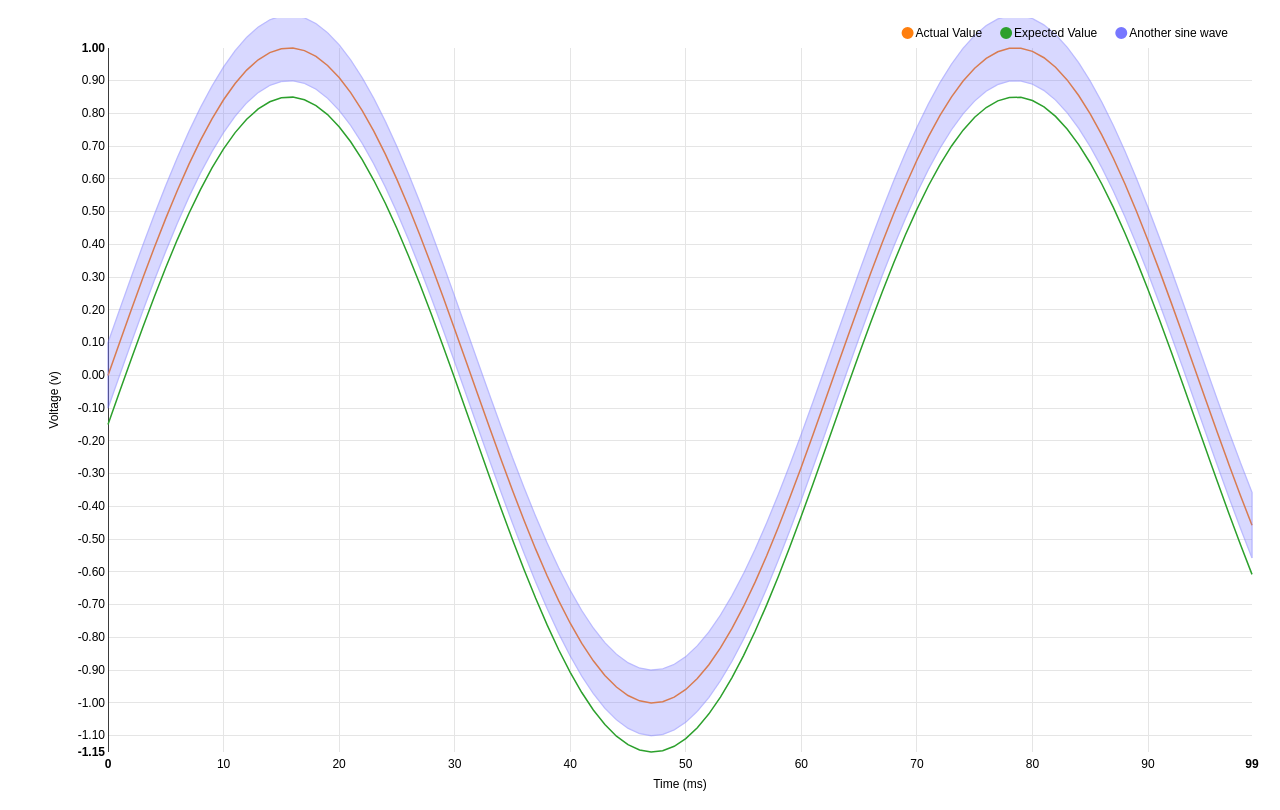
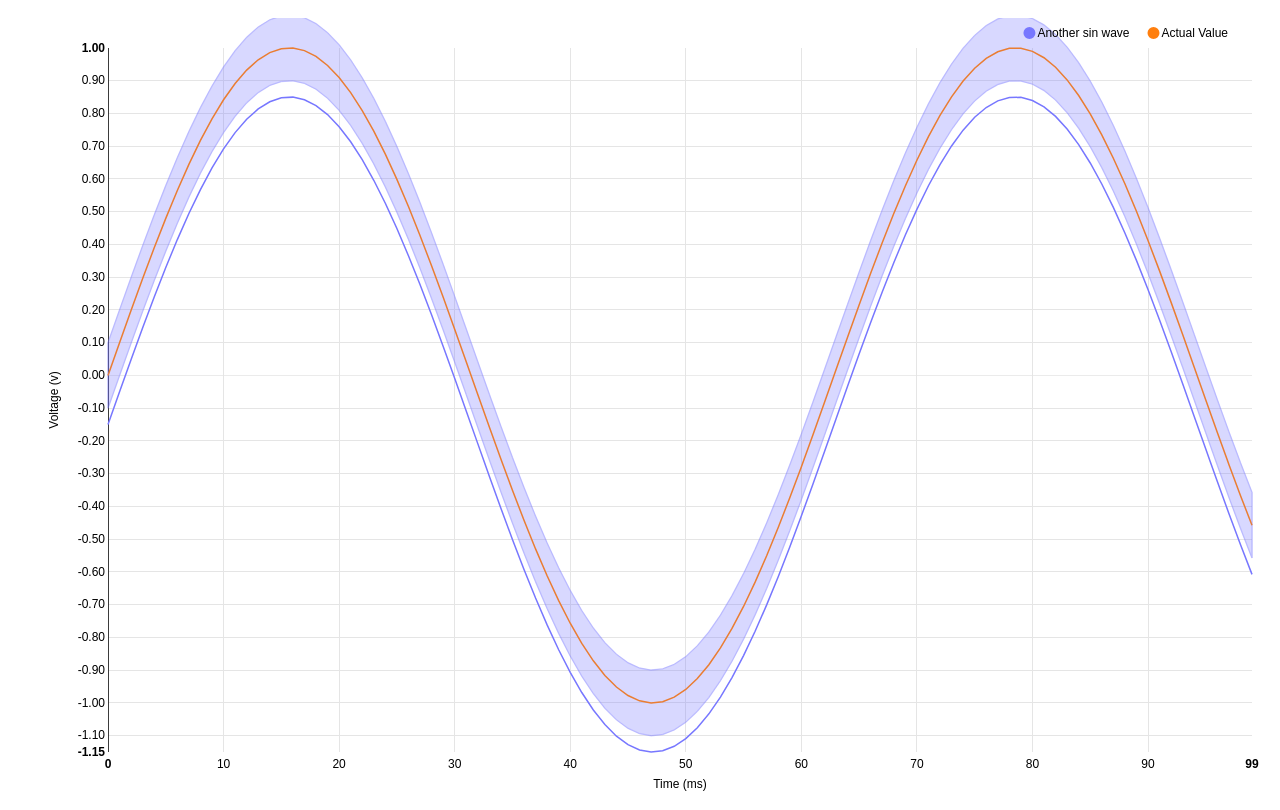
Before and after one commit to ccflower/Demos, a plain HTML site: page nvd3Demo/chartTest.html in a window 1280 px wide. Shown: the part 48-858 px from the top of the page. Drawn offline with Linux system fonts and the light colour scheme.

Commit message:
chart demo

```diff
--- a/nvd3Demo/chartTest.html
+++ b/nvd3Demo/chartTest.html
@@ -4,6 +4,19 @@
         <script type="text/javascript" src="d3.min.js"></script>
         <link href="nv.d3.min.css" rel="stylesheet">
         <script type="text/javascript" src="nv.d3.min.js"></script>
+        <script type="text/css">
+            #chartCanvas {
+                background: #fefefe;
+                height: 300px;
+                width: 100%;
+                border: 1px solid #777;
+                border-radius: 8px;
+                box-shadow: 2px 2px 5px #888888;
+            }
+            .dashed {
+                stroke-dasharray: 5, 5;
+            }
+        </script>
         <script type="text/javascript">
             $(function() {
                 var chart = null;
@@ -13,12 +26,17 @@
                         .margin({
                         left: 100
                         }) //Adjust chart margins to give the x-axis some breathing room.
-                        .useInteractiveGuideline(true) //We want nice looking tooltips and a guideline!
+                        .useInteractiveGuideline(false) //We want nice looking tooltips and a guideline!
                         //.transitionDuration(350) //how fast do you want the lines to transition?
                         .showLegend(true) //Show the legend, allowing users to turn on/off line series.
                         .showYAxis(true) //Show the y-axis
                         .showXAxis(true) //Show the x-axis
                     ;
+
+                    chart.lines.dispatch.on("elementClick", onElementClick);
+                    function onElementClick(evt) {
+                        console.log(evt);
+                    }
 
                     chart.xAxis //Chart x-axis settings
                         .axisLabel('Time (ms)')
@@ -31,6 +49,8 @@
                     /* Done setting the chart up? Time to render it!*/
                     var myData = sinAndCos(); //You need data...
 
+                    d3.select(".nv-legendWrap")
+                        .attr("transform","translate(0， 350)")
                     d3.select('#chart svg') //Select the <svg> element you want to render the chart in.
                         .datum(myData) //Populate the <svg> element with chart data...
                         .call(chart); //Finally, render the chart!
@@ -56,7 +76,7 @@
                             d3.selectAll("#cust-fill").remove();
                             d3.selectAll('.nv-group')
                             .each(function(d) {
-                                if (d.key === "Another sine wave") {
+                                if (d.key === "Another sin wave") {
                                     var t = d3.select(this),
                                     d = t.datum().values;
                                     t.append("path")
@@ -89,42 +109,31 @@
                         });
                         sin2.push({
                         x: i,
+                        y: Math.sin(i / 10) - 0.15,
                         y0: Math.sin(i / 10) - 0.1,
                         y1: Math.sin(i / 10) + 0.1
-                        });
-                        cos.push({
-                        x: i,
-                        y: Math.sin(i / 10) - 0.15
                         });
                     }
 
                     //Line chart data should be sent as an array of series objects.
-                    return [{
-                        values: sin, //values - represents the array of {x,y} data points
-                        key: 'Actual Value', //key  - the name of the series.
-                        color: '#ff7f0e' //color - optional: choose your own line color.
-                    }, {
-                        values: cos,
-                        key: 'Expected Value',
-                        color: '#2ca02c'
-                    }, {
+                    return [
+                     {
                         values: sin2,
-                        key: 'Another sine wave',
-                        color: '#7777ff'
-                    }];
+                        key: 'Another sin wave',
+                        color: '#7777ff',
+                        classed: 'dashed',
+                        tooltips: false
+                    }
+                    ,
+                    {
+                            values: sin, //values - represents the array of {x,y} data points
+                            key: 'Actual Value', //key  - the name of the series.
+                            color: '#ff7f0e' //color - optional: choose your own line color.
+                        }
+                    ];
                 }
             });
 
-        </script>
-        <script type="text/css">
-            #chartCanvas {
-                background: #fefefe;
-                height: 300px;
-                width: 100%;
-                border: 1px solid #777;
-                border-radius: 8px;
-                box-shadow: 2px 2px 5px #888888;
-            }
         </script>
     </head>
     <body>
```
